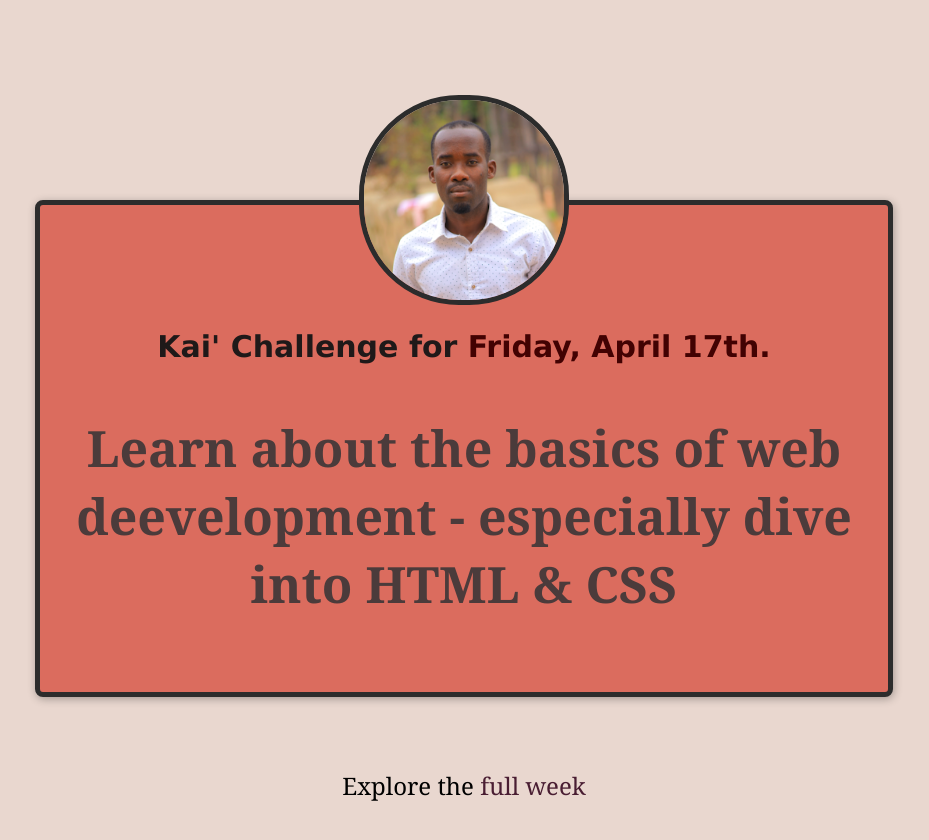
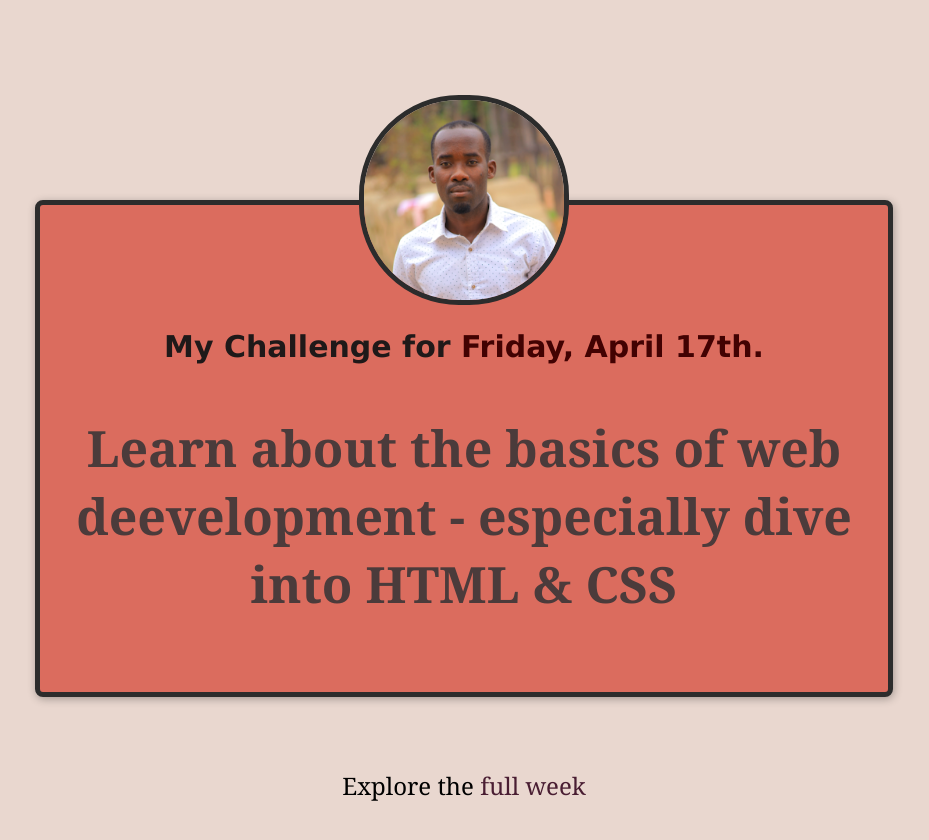
Before and after one commit to KAIMUHAYA/Web-Dev-Self-Taught, a plain HTML site: page daily-challenge.html in a window 1280 px wide. Shown: the whole page, without its empty margins (176-1105 px from the left). Drawn offline with Linux system fonts and the light colour scheme.

Commit message:
generate commit message

```diff
--- a/daily-challenge.html
+++ b/daily-challenge.html
@@ -9,7 +9,7 @@
   <body>
     <main>
       <img src="img/0001.jpg" alt="Kai Muhaya" />
-      <h1>Kai' Challenge for <span>Friday, April 17th.</span></h1>
+      <h1>My Challenge for <span>Friday, April 17th.</span></h1>
       <p id="todays-challenge">
         Learn about the basics of web deevelopment - especially dive into HTML &
         CSS
```
